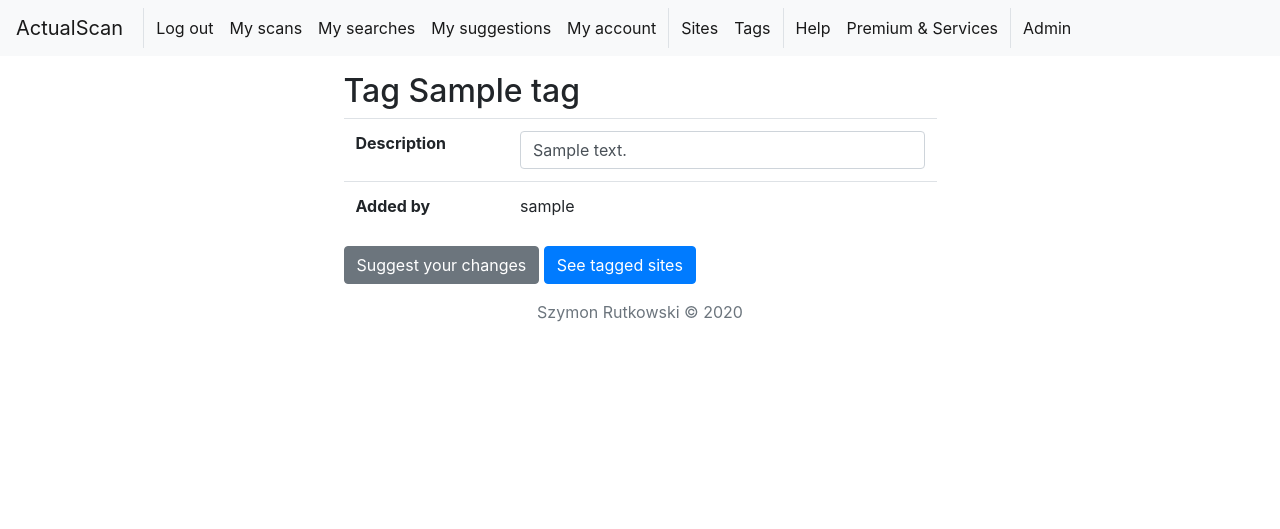
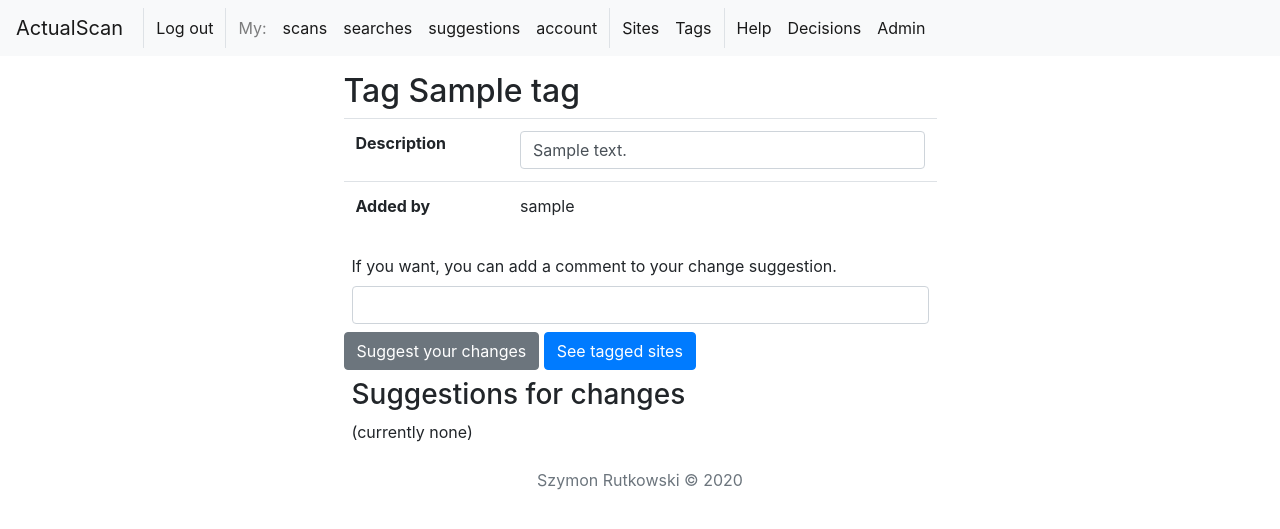
Before and after one commit to szmer/ActualScan, a Django app: page /manager/tag/1/ in a window 1280 px wide. Shown: the top 529 px of the page. Run offline with Django 3.2, Linux system fonts and the light colour scheme; a user stored in the database is signed in; tables that the repository leaves empty hold one stand-in row (values such as "Sample post"); data that the repository does not hold is empty; parts of the project's set-up code (start-up, migrations or seed data) failed here and were passed over; some libraries are stand-ins or nearby versions.

Commit message:
showing suggestions in detail views, suggestions panel for mods

```diff
--- a/python_modules/ascan/manager/forms.py
+++ b/python_modules/ascan/manager/forms.py
@@ -76,7 +76,8 @@ class EditRequestSiteForm(ModelForm):
             required=False)
     tags = forms.ModelMultipleChoiceField(Tag.objects.all(), label='')
     record_type = forms.CharField()
-    target = forms.CharField()
+    target_id = forms.IntegerField()
+    comment = forms.CharField(required=False)
 
     class Meta:
         model = Site
@@ -96,7 +97,8 @@ class EditRequestTagForm(ModelForm):
     This form is rendered 'manually' in the site details template, this class is used for validation,
     """
     record_type = forms.CharField()
-    target = forms.CharField()
+    target_id = forms.IntegerField()
+    comment = forms.CharField(required=False)
 
     class Meta:
         model = Tag
--- a/python_modules/ascan/manager/urls.py
+++ b/python_modules/ascan/manager/urls.py
@@ -1,3 +1,4 @@
+from django.contrib.admin.views.decorators import staff_member_required
 from django.urls import path
 
 from . import views
@@ -8,7 +9,7 @@ urlpatterns = [
     path('sites/', views.SiteList.as_view(), name='sites'),
     path('tags/', views.TagList.as_view(), name='tags'),
     path('site/<int:pk>/', views.site_details, name='site'),
-    path('tag/<int:pk>/', views.TagDetails.as_view(), name='tag'),
+    path('tag/<int:pk>/', views.tag_details, name='tag'),
     # this is an alias of the above, but using the primary key instead of the name
     path('tagname/<str:tag_name>/', views.tagname, name='tagname'),
     path('tagsites/<str:tag_name>/', views.tagsites, name='tagsites'),
@@ -18,4 +19,8 @@ urlpatterns = [
     path('scans/', views.scanlist, name='scans'),
     path('suggestions/', views.suggestionlist, name='suggestions'),
     path('loadblocklist/', views.loadblocklist, name='loadblocklist'),
+    path('decisions/', staff_member_required(views.SuggestionDecisions.as_view()), name='decisions'),
+    path('decide_mod_comment/', views.decide_mod_comment, name='decide_mod_comment'),
+    path('decide_status/', views.decide_status, name='decide_status'),
+    path('decide_change/', views.decide_change, name='decide_change'),
 ]
--- a/python_modules/ascan/manager/views.py
+++ b/python_modules/ascan/manager/views.py
@@ -10,15 +10,17 @@ from django.contrib import messages
 from django.contrib.admin.views.decorators import staff_member_required
 from django.contrib.auth.decorators import login_required
 from django.db import Error, IntegrityError
+from django.http import HttpResponse
 from django.shortcuts import get_object_or_404, redirect, render
 from django.views.generic import ListView
-from django.views.generic.detail import DetailView
 from dynamic_preferences.registries import global_preferences_registry
 
 from manager.forms import SiteForm, TagForm, EditRequestSiteForm, EditRequestTagForm, BlocklistForm
-from manager.models import EditSuggestion, BlockedSite
+from manager.models import EditSuggestion, BlockedSite, EDIT_SUGGESTION_STATUSES
+from manager.utils import relevance_table_from_suggestions
 from scan.models import Site, Tag, TagSiteLink, ScanJob, ScrapeRequest
 from scan.templatetags.scan_extras import format_trust_level
+from scan.utils import trust_level_to_numeric
 
 class HomeURLParsingError(Error):
     pass
@@ -66,15 +68,21 @@ class TagSearchList(ListView):
         context['q'] = self.request.GET['q']
         return context
 
-class TagDetails(DetailView):
-    model = Tag
-    context_object_name = 'tag'
+def tag_details(request, pk):
+    tag = Tag.objects.get(id=pk)
+    form = EditRequestTagForm(instance=tag)
+    suggestions = EditSuggestion.objects.filter(
+            record_type='tag', target=tag.id).order_by('-date_submitted')
+    context = { 'tag': tag, 'form': form, 'suggestions': suggestions }
+    return render(request, 'scan/tag_detail.html', context=context)
 
 def site_details(request, pk):
     site = Site.objects.get(id=pk)
     form = EditRequestSiteForm(instance=site,
             initial={'tags': [link.tag for link in site.tag_links.all()]})
-    context = { 'site': site, 'form': form }
+    suggestions = EditSuggestion.objects.filter(
+            record_type='site', target=site.id).order_by('-date_submitted')
+    context = { 'site': site, 'form': form, 'suggestions': suggestions }
     return render(request, 'scan/site_detail.html', context=context)
 
 def tagname(request, tag_name):
@@ -253,7 +261,7 @@ def suggest(request):
     """
     The view expects record_type (site, tag) and target (i.e. the name of the object) GET args.
     """
-    context = { 'record_type': request.GET['record_type'], 'target': request.GET['target'] }
+    context = { 'record_type': request.GET['record_type'], 'target_id': request.GET['target_id'] }
     suggestion_dict = {} # we'll fill it only with the values that are changed
     form_ok = False
     # Process possible suggestion types.
@@ -261,34 +269,48 @@ def suggest(request):
         form = EditRequestSiteForm(data=request.GET)
         context['form'] = form
         if form.is_valid():
-            form_ok = True
-            site = Site.objects.get(site_name=form.cleaned_data['target'])
-            context['target_id'] = site.id
-            for field in ['site_type', 'source_type', 'homepage_url', 'search_pointer']:
-                if form.cleaned_data[field] != getattr(site, field):
-                    # This field is hidden and non-suggestable for reddit sites.
-                    if not (field == 'search_pointer' and site.site_type == 'reddit'):
-                        suggestion_dict[field] = form.cleaned_data[field]
-            if form.cleaned_data['tags'] != [link.tag for link in site.tag_links.all()]:
-                suggestion_dict['tags'] = ' '.join([tag.name for tag in form.cleaned_data['tags']])
+            try:
+                site = Site.objects.get(id=form.cleaned_data['target_id'])
+                form_ok = True
+                context['target'] = site.site_name
+                for field in ['site_type', 'source_type', 'homepage_url', 'search_pointer']:
+                    if form.cleaned_data[field] != getattr(site, field):
+                        # This field is hidden and non-suggestable for reddit sites.
+                        if not (field == 'search_pointer' and site.site_type == 'reddit'):
+                            suggestion_dict[field] = form.cleaned_data[field]
+                if set(form.cleaned_data['tags']) != set([link.tag for link in site.tag_links.all()]):
+                    suggestion_dict['tags'] = ' '.join([tag.name for tag in form.cleaned_data['tags']])
+            except Site.DoesNotExist:
+                pass
     elif request.GET['record_type'] == 'tag':
         form = EditRequestTagForm(data=request.GET)
         context['form'] = form
         if form.is_valid():
-            form_ok = True
-            tag = Tag.objects.get(name=form.cleaned_data['target'])
-            context['target_id'] = tag.id
-            if form.cleaned_data['description'] != tag.description:
-                suggestion_dict['description'] = form.cleaned_data['description']
+            try:
+                tag = Tag.objects.get(id=form.cleaned_data['target_id'])
+                form_ok = True
+                context['target'] = tag.name
+                if form.cleaned_data['description'] != tag.description:
+                    suggestion_dict['description'] = form.cleaned_data['description']
+            except Tag.DoesNotExist:
+                pass
     else:
         warning('Unknown suggestion record type {}'.format(request.GET['record_type']))
     # Use the assembled information to possibly create the suggestion.
     if form_ok:
         # When a change was actually requested:
         if suggestion_dict:
-            suggestion_dict['target'] = form.cleaned_data['target']
-            suggestion_dict['record_type'] = form.cleaned_data['record_type']
-            EditSuggestion.objects.create(creator=request.user, suggestion=suggestion_dict)
+            if form.cleaned_data['comment']:
+                EditSuggestion.objects.create(creator=request.user, suggestion=suggestion_dict,
+                        record_type=form.cleaned_data['record_type'],
+                        target=form.cleaned_data['target_id'],
+                        target_name=context['target'],
+                        comment=form.cleaned_data['comment'])
+            else:
+                EditSuggestion.objects.create(creator=request.user, suggestion=suggestion_dict,
+                        record_type=form.cleaned_data['record_type'],
+                        target=form.cleaned_data['target_id'],
+                        target_name=context['target'])
             messages.add_message(request, messages.SUCCESS,
                     'We\'ve received your suggestion. Thank you!')
         else:
@@ -304,19 +326,73 @@ def suggest(request):
 def suggestionlist(request):
     suggestions = EditSuggestion.objects.filter(
             creator=request.user).order_by('-date_submitted').all()
-    obj_ids = []
-    for sug in suggestions:
-        if not 'target' in sug.suggestion or not 'record_type' in sug.suggestion:
-            obj_ids.append(-1)
-            continue
-        if sug.suggestion['record_type'] == 'site':
-            obj_ids.append(Site.objects.get(site_name=sug.suggestion['target']).id)
-        elif sug.suggestion['record_type'] == 'tag':
-            obj_ids.append(Tag.objects.get(name=sug.suggestion['target']).id)
+    return render(request, 'manager/suggestionlist.html',
+            { 'suggestions': suggestions })
+
+# (staff_member_required set in urls.py)
+class SuggestionDecisions(ListView):
+    model = EditSuggestion
+    context_object_name = 'suggestions'
+    paginate_by = 25
+
+    template_name = 'manager/suggestion_decisions.html'
+
+    def get_context_data(self, **kwargs):
+        context = super().get_context_data(**kwargs)
+        context['statuses'] = EDIT_SUGGESTION_STATUSES
+        context['relevant'] = relevance_table_from_suggestions(context['suggestions'])
+        return context
+
+@staff_member_required
+def decide_mod_comment(request):
+    suggestion = EditSuggestion.objects.get(id=request.GET['suggestion_id'])
+    suggestion.mod_comment = request.GET['new_comment']
+    if not suggestion.mod_activity:
+        suggestion.mod_activity = { 'mod_comment': request.user.id }
+    else:
+        suggestion.mod_activity['mod_comment'] = request.user.id
+    suggestion.save()
+    return HttpResponse('ok')
+
+@staff_member_required
+def decide_status(request):
+    suggestion = EditSuggestion.objects.get(id=request.GET['suggestion_id'])
+    suggestion.status = request.GET['new_status']
+    if not suggestion.mod_activity:
+        suggestion.mod_activity = { 'status': request.user.id }
+    else:
+        suggestion.mod_activity['status'] = request.user.id
+    suggestion.save()
+    return HttpResponse('ok')
+
+@staff_member_required
+def decide_change(request):
+    suggestion = EditSuggestion.objects.get(id=request.GET['suggestion_id'])
+    if suggestion.record_type == 'tag':
+        tag = Tag.objects.get(id=suggestion.target)
+        setattr(tag, request.GET['field'], suggestion.suggestion[request.GET['field']])
+        tag.save()
+    elif suggestion.record_type == 'site':
+        site = Site.objects.get(id=suggestion.target)
+        if request.GET['field'] != 'tags':
+            setattr(site, request.GET['field'], suggestion.suggestion[request.GET['field']])
+            site.save()
         else:
-            obj_ids.append(-1)
-    return render(request, 'manager/suggestionlist.html',
-            { 'suggestions': zip(suggestions, obj_ids) })
+            desired_tags = set(suggestion.suggestion['tags'].split(' '))
+            existing_tags = set(link.tag.name for link in site.tag_links.all())
+            for desired_tag in desired_tags:
+                if not desired_tag in existing_tags:
+                    TagSiteLink.objects.create(site=site, tag=Tag.objects.get(name=desired_tag),
+                            level=trust_level_to_numeric('respected'))
+            for existing_tag in existing_tags:
+                if not existing_tag in desired_tags:
+                    TagSiteLink.objects.filter(name=existing_tag).delete()
+    if not suggestion.mod_activity:
+        suggestion.mod_activity = { 'change': request.user.id }
+    else:
+        suggestion.mod_activity['change'] = request.user.id
+    suggestion.save()
+    return HttpResponse('ok')
 
 @staff_member_required
 def loadblocklist(request):
--- a/python_modules/ascan/scan/templates/scan/base.html
+++ b/python_modules/ascan/scan/templates/scan/base.html
@@ -31,20 +31,25 @@
            <a class="nav-link" href="/accounts/logout/">Log out</a>
         </li>
 
-        <li class="nav-item active">
-           <a class="nav-link" href="/manager/scans/">My scans</a>
+        <div class="border-right mx-1"></div>
+        <li class="nav-item">
+           <span class="nav-link">My:</span>
         </li>
 
         <li class="nav-item active">
-           <a class="nav-link" href="/manager/searches/">My searches</a>
+           <a class="nav-link" href="/manager/scans/">scans</a>
         </li>
 
         <li class="nav-item active">
-           <a class="nav-link" href="/manager/suggestions/">My suggestions</a>
+           <a class="nav-link" href="/manager/searches/">searches</a>
         </li>
 
         <li class="nav-item active">
-           <a class="nav-link" href="/accounts/info/">My account</a>
+           <a class="nav-link" href="/manager/suggestions/">suggestions</a>
+        </li>
+
+        <li class="nav-item active">
+           <a class="nav-link" href="/accounts/info/">account</a>
         </li>
         {% else %}
         <li class="nav-item active">
@@ -68,12 +73,10 @@
            <a class="nav-link" href="/scan/help/">Help</a>
         </li>
 
+        {% if request.user.is_staff %}
         <li class="nav-item active">
-           <a class="nav-link" href="/scan/premium/">Premium &amp; Services</a>
+           <a class="nav-link" href="/manager/decisions">Decisions</a>
         </li>
-
-        {% if request.user.is_staff %}
-        <div class="border-right mx-1"></div>
 
         <li class="nav-item active">
            <a class="nav-link" href="/admin/">Admin</a>
--- a/python_modules/ascan/scan/templates/scan/tag_detail.html
+++ b/python_modules/ascan/scan/templates/scan/tag_detail.html
@@ -9,8 +9,8 @@
 <form action="/manager/suggest/" method="GET">
    <table class="table">
       <tr>
-         <th scope="row">Description</th>
-         <td><input class="form-control" name="description" value="{{ tag.description }}"></td>
+         <th scope="row"><label for="tag-description">Description</label></th>
+         <td><input class="form-control" id="tag-description" name="description" value="{{ tag.description }}"></td>
       </tr>
       <tr>
          <th scope="row">Added by</th>
@@ -18,8 +18,41 @@
       </tr>
    </table>
    <input type="hidden" name="record_type" value="tag">
-   <input type="hidden" name="target" value="{{ tag.name }}">
+   <input type="hidden" name="target_id" value="{{ tag.id}}">
+   <div class="p-2">
+   <label for="suggestion-comment">If you want, you can add a comment to your change suggestion.</label>
+   <input class="form-control" name="comment" maxlength=2048>
+   </div>
    <button type="submit" class="btn btn-secondary">Suggest your changes</button>
    <a href="/manager/tagsites/{{ tag.name }}/" class="btn btn-primary">See tagged sites</a>
 </form>
+
+<div class="container p-2">
+<h3>Suggestions for changes</h3>
+{% if not suggestions %}(currently none)
+{% else %}
+<div class="list-group list-group-flush">
+   {% for sug in suggestions %}
+   <div
+      class="list-group-item list-group-item-action">
+      <div class="d-flex justify-content-between align-items-center">
+         <span>
+            for <strong><a href="/manager/tag/{{ sug.target }}">{{ sug.target_name }}</a></strong>
+            by <em>{{ sug.creator }}</em>
+            <small>({{ sug.date_submitted }})</small>
+         </span>
+         <span class="badge badge-secondary badge-pill">{{ sug.status }}</span>
+      </div>
+      <ul>
+         {% for field, value in sug.suggestion.items %}
+         <li>change {{ field }} to <em>{{ value }}</em></li>
+         {% endfor %}
+      </ul>
+      <em class="text-muted">{{ sug.comment }}</em>
+      {% if sug.mod_comment %}<br>[&ndash; <em class="text-muted">{{ sug.mod_comment }}</em>]{% endif %}
+   </div>
+   {% endfor %}
+</div>
+{% endif %}
+</div>
 {% endblock %}
--- a/python_modules/ascan/static/css/scan.css
+++ b/python_modules/ascan/static/css/scan.css
@@ -47,3 +47,7 @@
   stroke-width: 15px;
   stroke: #dfcfdf;
 }
+
+.strikethrough {
+  text-decoration: line-through;
+}
```
Also changed, not shown: python_modules/ascan/manager/models.py (+13 -6 lines), python_modules/ascan/manager/templates/manager/suggestion_decisions.html (added, +59 -0 lines), python_modules/ascan/manager/templates/manager/suggestionlist.html (+9 -7 lines), python_modules/ascan/manager/templatetags/manager_extras.py (added, +7 -0 lines), python_modules/ascan/manager/utils.py (added, +25 -0 lines), python_modules/ascan/scan/templates/scan/site_detail.html (+34 -1 lines), python_modules/ascan/static/js/decidesuggestions.js (added, +63 -0 lines), 1 other file.
